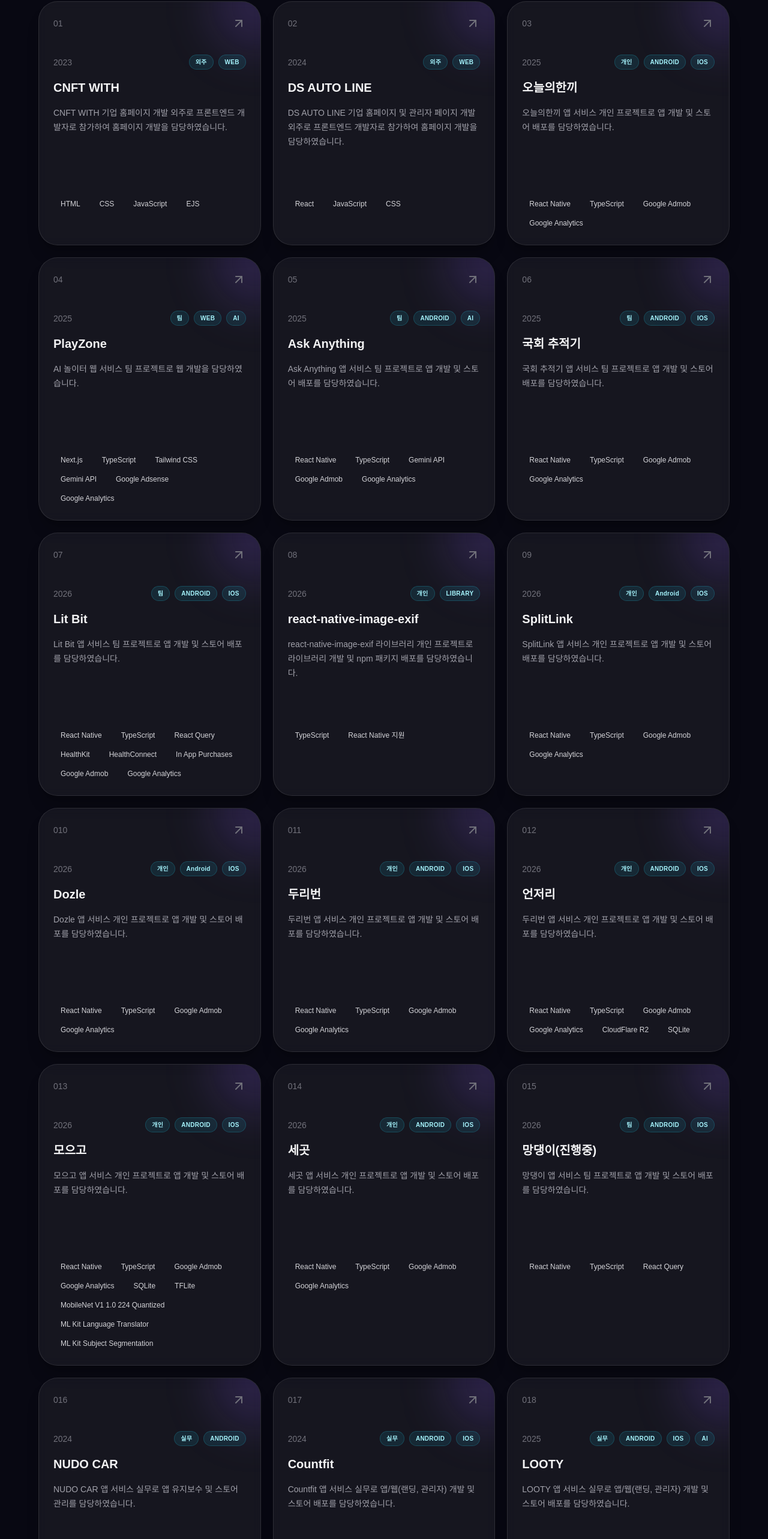
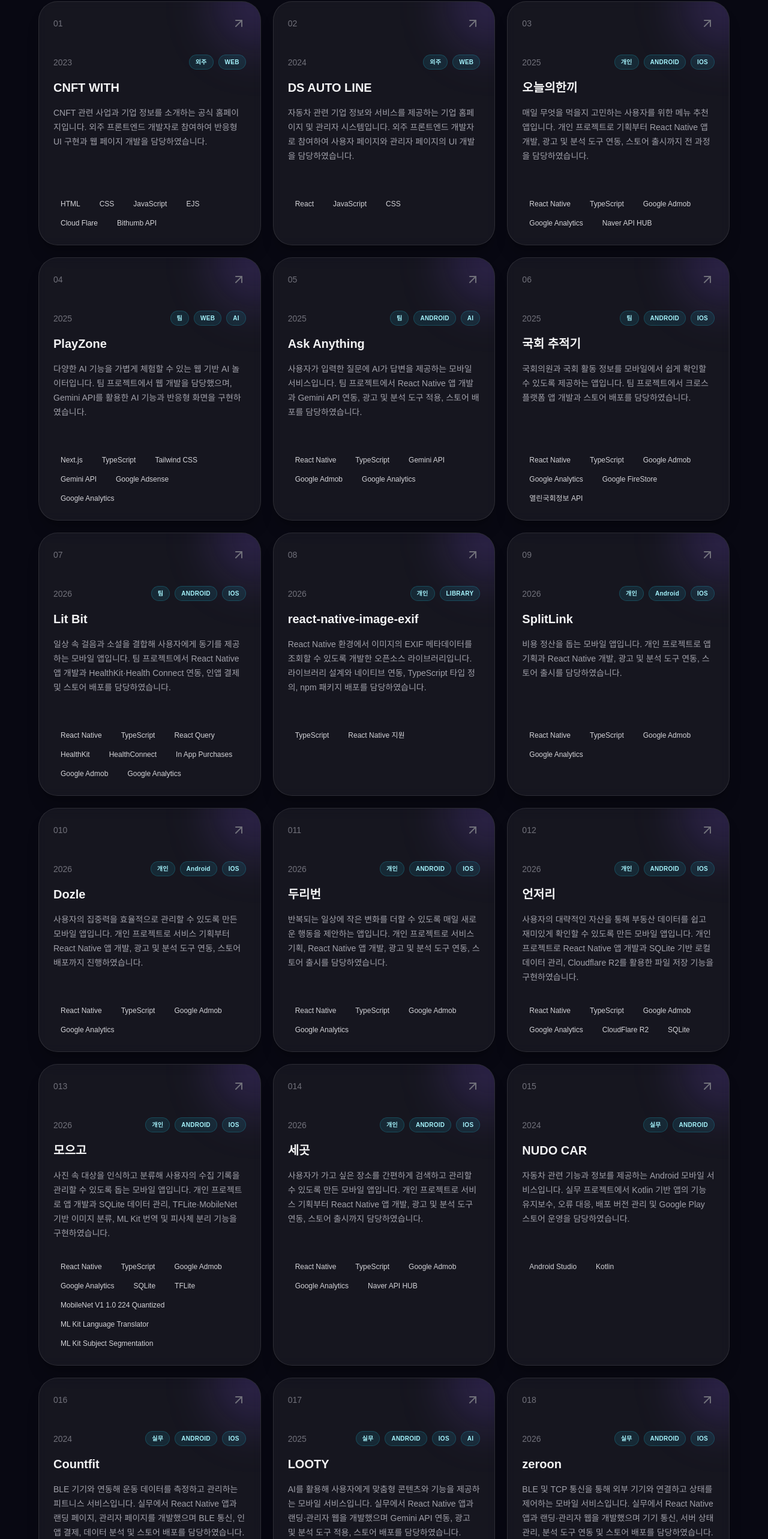
Before and after one commit to CookiePawn/Portfolio, a Next.js app: page / in a window 1280 px wide. Shown: the part 2408-4974 px from the top of the page at 60% size. Built offline with nearby package versions, Linux system fonts and the light colour scheme.

Commit message:
docs: 프로젝트 설명 최신화

```diff
--- a/src/app/page.tsx
+++ b/src/app/page.tsx
@@ -21,8 +21,8 @@ const projects = [
         year: '2023',
         category: ['외주', 'WEB'],
         description:
-            'CNFT WITH 기업 홈페이지 개발 외주로 프론트엔드 개발자로 참가하여 홈페이지 개발을 담당하였습니다.',
-        tech: ['HTML', 'CSS', 'JavaScript', 'EJS'],
+            'CNFT 관련 사업과 기업 정보를 소개하는 공식 홈페이지입니다. 외주 프론트엔드 개발자로 참여하여 반응형 UI 구현과 웹 페이지 개발을 담당하였습니다.',
+        tech: ['HTML', 'CSS', 'JavaScript', 'EJS', 'Cloud Flare', 'Bithumb API'],
         href: 'https://cnftwith.netlify.app',
     },
     {
@@ -30,7 +30,7 @@ const projects = [
         year: '2024',
         category: ['외주', 'WEB'],
         description:
-            'DS AUTO LINE 기업 홈페이지 및 관리자 페이지 개발 외주로 프론트엔드 개발자로 참가하여 홈페이지 개발을 담당하였습니다.',
+            '자동차 관련 기업 정보와 서비스를 제공하는 기업 홈페이지 및 관리자 시스템입니다. 외주 프론트엔드 개발자로 참여하여 사용자 페이지와 관리자 페이지의 UI 개발을 담당하였습니다.',
         tech: ['React', 'JavaScript', 'CSS'],
         href: 'https://dsautoline.netlify.app',
     },
@@ -39,8 +39,8 @@ const projects = [
         year: '2025',
         category: ['개인', 'ANDROID', 'IOS'],
         description:
-            '오늘의한끼 앱 서비스 개인 프로젝트로 앱 개발 및 스토어 배포를 담당하였습니다.',
-        tech: ['React Native', 'TypeScript', 'Google Admob', 'Google Analytics'],
+            '매일 무엇을 먹을지 고민하는 사용자를 위한 메뉴 추천 앱입니다. 개인 프로젝트로 기획부터 React Native 앱 개발, 광고 및 분석 도구 연동, 스토어 출시까지 전 과정을 담당하였습니다.',
+        tech: ['React Native', 'TypeScript', 'Google Admob', 'Google Analytics', 'Naver API HUB'],
         href: 'https://play.google.com/store/apps/details?id=com.foodtoday',
     },
     {
@@ -48,7 +48,7 @@ const projects = [
         year: '2025',
         category: ['팀', 'WEB', 'AI'],
         description:
-            'AI 놀이터 웹 서비스 팀 프로젝트로 웹 개발을 담당하였습니다.',
+            '다양한 AI 기능을 가볍게 체험할 수 있는 웹 기반 AI 놀이터입니다. 팀 프로젝트에서 웹 개발을 담당했으며, Gemini API를 활용한 AI 기능과 반응형 화면을 구현하였습니다.',
         tech: ['Next.js', 'TypeScript', 'Tailwind CSS', 'Gemini API', 'Google Adsense', 'Google Analytics'],
         href: 'https://play-zone.netlify.app',
     },
@@ -57,7 +57,7 @@ const projects = [
         year: '2025',
         category: ['팀', 'ANDROID', 'AI'],
         description:
-            'Ask Anything 앱 서비스 팀 프로젝트로 앱 개발 및 스토어 배포를 담당하였습니다.',
+            '사용자가 입력한 질문에 AI가 답변을 제공하는 모바일 서비스입니다. 팀 프로젝트에서 React Native 앱 개발과 Gemini API 연동, 광고 및 분석 도구 적용, 스토어 배포를 담당하였습니다.',
         tech: ['React Native', 'TypeScript', 'Gemini API', 'Google Admob', 'Google Analytics'],
         href: 'https://play.google.com/store/apps/details?id=com.askanything.app',
     },
@@ -66,8 +66,8 @@ const projects = [
         year: '2025',
         category: ['팀', 'ANDROID', 'IOS'],
         description:
-            '국회 추적기 앱 서비스 팀 프로젝트로 앱 개발 및 스토어 배포를 담당하였습니다.',
-        tech: ['React Native', 'TypeScript', 'Google Admob', 'Google Analytics'],
+            '국회의원과 국회 활동 정보를 모바일에서 쉽게 확인할 수 있도록 제공하는 앱입니다. 팀 프로젝트에서 크로스 플랫폼 앱 개발과 스토어 배포를 담당하였습니다.',
+        tech: ['React Native', 'TypeScript', 'Google Admob', 'Google Analytics', 'Google FireStore', '열린국회정보 API'],
         href: 'https://lawtracker.netlify.app',
     },
     {
@@ -75,7 +75,7 @@ const projects = [
         year: '2026',
         category: ['팀', 'ANDROID', 'IOS'],
         description:
-            'Lit Bit 앱 서비스 팀 프로젝트로 앱 개발 및 스토어 배포를 담당하였습니다.',
+            '일상 속 걸음과 소설을 결합해 사용자에게 동기를 제공하는 모바일 앱입니다. 팀 프로젝트에서 React Native 앱 개발과 HealthKit·Health Connect 연동, 인앱 결제 및 스토어 배포를 담당하였습니다.',
         tech: ['React Native', 'TypeScript', 'React Query', 'HealthKit', 'HealthConnect', 'In App Purchases', 'Google Admob', 'Google Analytics'],
         href: 'https://play.google.com/store/apps/details?id=com.step.phrase',
     },
@@ -84,7 +84,7 @@ const projects = [
         year: '2026',
         category: ['개인', 'LIBRARY'],
         description:
-            'react-native-image-exif 라이브러리 개인 프로젝트로 라이브러리 개발 및 npm 패키지 배포를 담당하였습니다.',
+            'React Native 환경에서 이미지의 EXIF 메타데이터를 조회할 수 있도록 개발한 오픈소스 라이브러리입니다. 라이브러리 설계와 네이티브 연동, TypeScript 타입 정의, npm 패키지 배포를 담당하였습니다.',
         tech: ['TypeScript', 'React Native 지원'],
         href: 'https://npmjs.com/package/react-native-image-exif',
     },
@@ -93,7 +93,7 @@ const projects = [
         year: '2026',
         category: ['개인', 'Android', 'IOS'],
         description:
-            'SplitLink 앱 서비스 개인 프로젝트로 앱 개발 및 스토어 배포를 담당하였습니다.',
+            '비용 정산을 돕는 모바일 앱입니다. 개인 프로젝트로 앱 기획과 React Native 개발, 광고 및 분석 도구 연동, 스토어 출시를 담당하였습니다.',
         tech: ['React Native', 'TypeScript', 'Google Admob', 'Google Analytics'],
         href: 'https://play.google.com/store/apps/details?id=com.basic19.splitlink',
     },
@@ -102,7 +102,7 @@ const projects = [
         year: '2026',
         category: ['개인', 'Android', 'IOS'],
         description:
-            'Dozle 앱 서비스 개인 프로젝트로 앱 개발 및 스토어 배포를 담당하였습니다.',
+            '사용자의 집중력을 효율적으로 관리할 수 있도록 만든 모바일 앱입니다. 개인 프로젝트로 서비스 기획부터 React Native 앱 개발, 광고 및 분석 도구 연동, 스토어 배포까지 진행하였습니다.',
         tech: ['React Native', 'TypeScript', 'Google Admob', 'Google Analytics'],
         href: 'https://play.google.com/store/apps/details?id=com.basic19.dozle',
     },
@@ -111,7 +111,7 @@ const projects = [
         year: '2026',
         category: ['개인', 'ANDROID', 'IOS'],
         description:
-            '두리번 앱 서비스 개인 프로젝트로 앱 개발 및 스토어 배포를 담당하였습니다.',
+            '반복되는 일상에 작은 변화를 더할 수 있도록 매일 새로운 행동을 제안하는 앱입니다. 개인 프로젝트로 서비스 기획, React Native 앱 개발, 광고 및 분석 도구 연동, 스토어 출시를 담당하였습니다.',
         tech: ['React Native', 'TypeScript', 'Google Admob', 'Google Analytics'],
         href: 'https://play.google.com/store/apps/details?id=com.basic19.duribeon',
     },
@@ -120,7 +120,7 @@ const projects = [
         year: '2026',
         category: ['개인', 'ANDROID', 'IOS'],
         description:
-            '두리번 앱 서비스 개인 프로젝트로 앱 개발 및 스토어 배포를 담당하였습니다.',
+            '사용자의 대략적인 자산을 통해 부동산 데이터를 쉽고 재미있게 확인할 수 있도록 만든 모바일 앱입니다. 개인 프로젝트로 React Native 앱 개발과 SQLite 기반 로컬 데이터 관리, Cloudflare R2를 활용한 파일 저장 기능을 구현하였습니다.',
         tech: ['React Native', 'TypeScript', 'Google Admob', 'Google Analytics', 'CloudFlare R2', 'SQLite'],
         href: 'https://play.google.com/store/apps/details?id=com.basic19.eonjeori',
     },
@@ -129,7 +129,7 @@ const projects = [
         year: '2026',
         category: ['개인', 'ANDROID', 'IOS'],
         description:
-            '모으고 앱 서비스 개인 프로젝트로 앱 개발 및 스토어 배포를 담당하였습니다.',
+            '사진 속 대상을 인식하고 분류해 사용자의 수집 기록을 관리할 수 있도록 돕는 모바일 앱입니다. 개인 프로젝트로 앱 개발과 SQLite 데이터 관리, TFLite·MobileNet 기반 이미지 분류, ML Kit 번역 및 피사체 분리 기능을 구현하였습니다.',
         tech: ['React Native', 'TypeScript', 'Google Admob', 'Google Analytics', 'SQLite', 'TFLite', 'MobileNet V1 1.0 224 Quantized', 'ML Kit Language Translator', 'ML Kit Subject Segmentation'],
         href: 'https://play.google.com/store/apps/details?id=com.basic19.mougo',
     },
@@ -138,25 +138,16 @@ const projects = [
         year: '2026',
         category: ['개인', 'ANDROID', 'IOS'],
         description:
-            '세곳 앱 서비스 개인 프로젝트로 앱 개발 및 스토어 배포를 담당하였습니다.',
-        tech: ['React Native', 'TypeScript', 'Google Admob', 'Google Analytics'],
+            '사용자가 가고 싶은 장소를 간편하게 검색하고 관리할 수 있도록 만든 모바일 앱입니다. 개인 프로젝트로 서비스 기획부터 React Native 앱 개발, 광고 및 분석 도구 연동, 스토어 출시까지 담당하였습니다.',
+        tech: ['React Native', 'TypeScript', 'Google Admob', 'Google Analytics', 'Naver API HUB '],
         href: 'https://play.google.com/store/apps/details?id=com.basic19.moum',
-    },
-    {
-        title: '망댕이(진행중)',
-        year: '2026',
-        category: ['팀', 'ANDROID', 'IOS'],
-        description:
-            '망댕이 앱 서비스 팀 프로젝트로 앱 개발 및 스토어 배포를 담당하였습니다.',
-        tech: ['React Native', 'TypeScript', 'React Query'],
-        href: '#',
     },
     {
         title: 'NUDO CAR',
         year: '2024',
         category: ['실무', 'ANDROID'],
         description:
-            'NUDO CAR 앱 서비스 실무로 앱 유지보수 및 스토어 관리를 담당하였습니다.',
+            '자동차 관련 기능과 정보를 제공하는 Android 모바일 서비스입니다. 실무 프로젝트에서 Kotlin 기반 앱의 기능 유지보수, 오류 대응, 배포 버전 관리 및 Google Play 스토어 운영을 담당하였습니다.',
         tech: ['Android Studio', 'Kotlin'],
         href: 'https://ahhasample08.imweb.me',
     },
@@ -165,7 +156,7 @@ const projects = [
         year: '2024',
         category: ['실무', 'ANDROID', 'IOS'],
         description:
-            'Countfit 앱 서비스 실무로 앱/웹(랜딩, 관리자) 개발 및 스토어 배포를 담당하였습니다.',
+            'BLE 기기와 연동해 운동 데이터를 측정하고 관리하는 피트니스 서비스입니다. 실무에서 React Native 앱과 랜딩 페이지, 관리자 페이지를 개발했으며 BLE 통신, 인앱 결제, 데이터 분석 및 스토어 배포를 담당하였습니다.',
         tech: ['React Native', 'TypeScript', 'BLE', 'React Query', 'In App Purchases', 'Google Analytics', 'CodePush'],
         href: 'https://play.google.com/store/apps/details?id=ai.countfit2',
     },
@@ -174,7 +165,7 @@ const projects = [
         year: '2025',
         category: ['실무', 'ANDROID', 'IOS', 'AI'],
         description:
-            'LOOTY 앱 서비스 실무로 앱/웹(랜딩, 관리자) 개발 및 스토어 배포를 담당하였습니다.',
+            'AI를 활용해 사용자에게 맞춤형 콘텐츠와 기능을 제공하는 모바일 서비스입니다. 실무에서 React Native 앱과 랜딩·관리자 웹을 개발했으며 Gemini API 연동, 광고 및 분석 도구 적용, 스토어 배포를 담당하였습니다.',
         tech: ['React Native', 'TypeScript', 'React Query', 'Gemini API', 'Google Admob', 'Google Analytics', 'CodePush'],
         href: 'https://play.google.com/store/apps/details?id=com.gnapse.looty2',
     },
@@ -183,8 +174,8 @@ const projects = [
         year: '2026',
         category: ['실무', 'ANDROID', 'IOS'],
         description:
-            'zeroon 앱 서비스 실무로 앱/웹(랜딩, 관리자) 개발 및 스토어 배포를 담당하였습니다.',
-        tech: ['React Native', 'TypeScript', 'React Query', 'BLE', 'TCP', 'Google Analytics', 'CodePush'],
+            'BLE 및 TCP 통신을 통해 외부 기기와 연결하고 상태를 제어하는 모바일 서비스입니다. 실무에서 React Native 앱과 랜딩·관리자 웹을 개발했으며 기기 통신, 서버 상태 관리, 분석 도구 연동 및 스토어 배포를 담당하였습니다.',
+        tech: ['React Native', 'TypeScript', 'React Query', 'BLE', 'TCP', 'DFU', 'Google Analytics', 'CodePush'],
         href: 'https://play.google.com/store/apps/details?id=com.gnapse.the3.user',
     },
 ];
```
